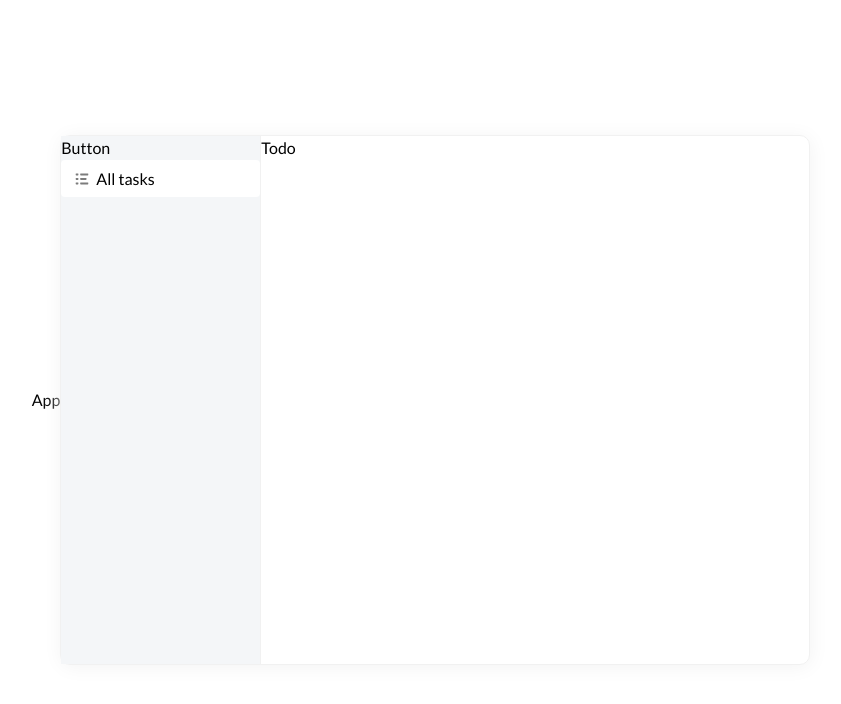
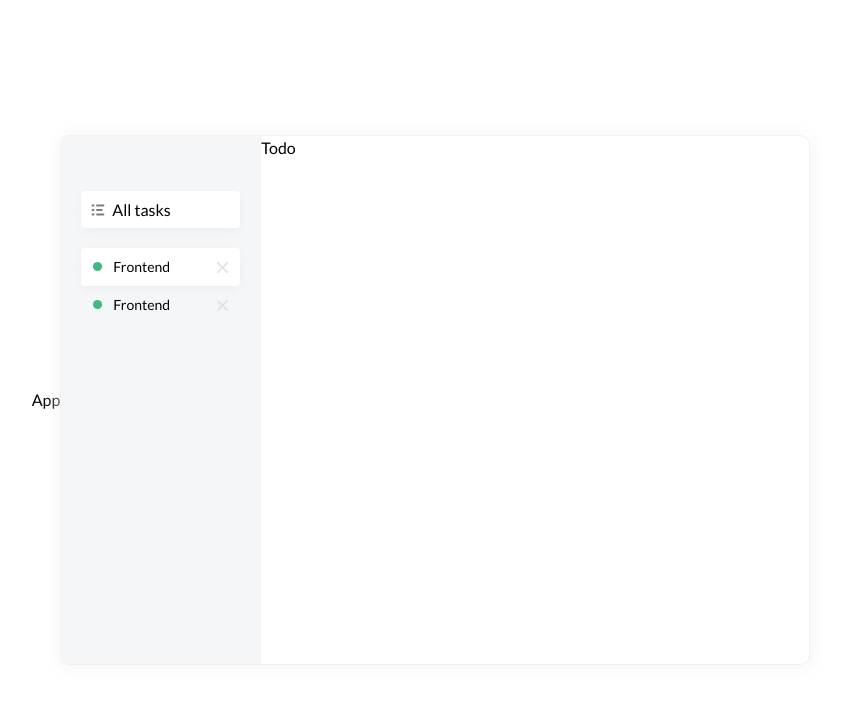
Before and after one commit to KTDKasp/react19-todo-ts, a React (Vite) app: page / in a window 1280 px wide. Shown: the top 704 px of the page, without its empty margins (219-1060 px from the left). Built offline with nearby package versions, Linux system fonts and the light colour scheme.

Commit message:
feat: folder list

```diff
--- a/package.json
+++ b/package.json
@@ -7,7 +7,8 @@
     "dev": "vite",
     "build": "tsc -b && vite build",
     "lint": "eslint .",
-    "preview": "vite preview"
+    "preview": "vite preview",
+    "server": "json-server --port 3003 db.json"
   },
   "dependencies": {
     "clsx": "^2.1.1",
@@ -24,6 +25,7 @@
     "eslint-plugin-react-hooks": "^5.0.0",
     "eslint-plugin-react-refresh": "^0.4.18",
     "globals": "^15.14.0",
+    "json-server": "^1.0.0-beta.3",
     "typescript": "~5.7.2",
     "typescript-eslint": "^8.22.0",
     "vite": "^6.1.0",
--- a/src/pages/todo/todo.tsx
+++ b/src/pages/todo/todo.tsx
@@ -1,14 +1,12 @@
-import { Button, TodoList, TodoSidebar } from "src/shared/ui";
+import { Button, FolderList, TodoList, TodoSidebar } from "src/shared/ui";
 import styles from "./todo.module.css";
 
 export function Todo() {
   return (
     <div className={styles.todo}>
       <TodoSidebar>
-        Button
-        <Button icon="list">
-          All tasks
-        </Button>
+        <Button icon="list">All tasks</Button>
+        <FolderList />
       </TodoSidebar>
       <TodoList />
     </div>
--- a/src/shared/ui/button/button.module.css
+++ b/src/shared/ui/button/button.module.css
@@ -1,6 +1,7 @@
 .button {
   font-size: 14px;
   border-radius: 4px;
+  cursor: pointer;
 }
 
 .standard {
@@ -20,6 +21,7 @@
 }
 
 .list {
+  padding-left: 8px;
   gap: 5px;
   font-weight: 500;
   font-size: 16px;
@@ -31,5 +33,6 @@
 }
 
 .ghost {
-  background-color: #fff;
+  background-color: #ffffff;
+  box-shadow: 0px 3px 10px rgba(0, 0, 0, 0.04);
 }
--- /dev/null
+++ b/src/shared/ui/folder-list/folder-list.module.css
@@ -0,0 +1,63 @@
+.folder-list {
+  display: flex;
+  flex-direction: column;
+  margin-top: 20px;
+  margin-bottom: 30px;
+  font-size: 14px;
+  line-height: 18px;
+}
+
+.list-element {
+  display: flex;
+  gap: 10px;
+  cursor: pointer;
+  align-items: center;
+  padding: 10px 12px;
+}
+
+.active {
+  border-radius: 4px;
+  background-color: #ffffff;
+  box-shadow: 0px 3px 10px rgba(0, 0, 0, 0.04);
+  cursor: default;
+}
+
+.green {
+  fill: #42B883;
+}
+
+.grey {
+  fill: #C9D1D3;
+}
+
+.blue {
+  fill: #64C4ED;
+}
+
+.pink {
+  fill: #FFBBCC;
+}
+
+.lime {
+  fill: #B6E6BD;
+}
+
+.purple {
+  fill: #C355F5;
+}
+
+.black {
+  fill: #110133;
+}
+
+.red {
+  fill: #FF6464;
+}
+
+.title {
+  flex: 1
+}
+
+.delete {
+  cursor: pointer;
+}
--- /dev/null
+++ b/src/shared/ui/folder-list/folder-list.tsx
@@ -0,0 +1,26 @@
+import React from 'react';
+import DeleteIcon from "src/../public/delete.svg?react";
+import MarkerIcon from "src/../public/marker.svg?react";
+import styles from './folder-list.module.css';
+import { cn } from 'src/shared/lib/css';
+
+const color = "green";
+
+type FolderListProps = React.HTMLAttributes<HTMLUListElement> & {};
+
+export function FolderList({ ...props }: FolderListProps) {
+  return (
+    <ul className={styles["folder-list"]} {...props}>
+      <li className={cn(styles["list-element"], styles.active)}>
+        <MarkerIcon className={styles[color]} />
+        <span className={styles.title}>Frontend</span>
+        <button className={styles.delete} aria-label='Delete'><DeleteIcon /></button>
+      </li>
+      <li className={cn(styles["list-element"])}>
+        <MarkerIcon className={styles[color]} />
+        <span className={styles.title}>Frontend</span>
+        <button className={styles.delete} aria-label='Delete'><DeleteIcon /></button>
+      </li>
+    </ul>
+  );
+}
--- a/src/shared/ui/index.ts
+++ b/src/shared/ui/index.ts
@@ -1,3 +1,4 @@
 export { TodoSidebar } from "./todo-sidebar/todo-sidebar";
 export { TodoList } from "./todo-list/todo-list";
 export { Button } from "./button/button";
+export { FolderList } from "./folder-list/folder-list";
--- a/src/shared/ui/todo-sidebar/todo-sidebar.module.css
+++ b/src/shared/ui/todo-sidebar/todo-sidebar.module.css
@@ -3,4 +3,5 @@
 	height: 100%;
 	background-color: #F4F6F8;
 	border-right: 1px solid var(--light-grey);
+	padding: 55px 20px;
 }
```
Also changed, not shown: public/marker.svg (added), 1 other file (tests, documents, lock files or other folders).
